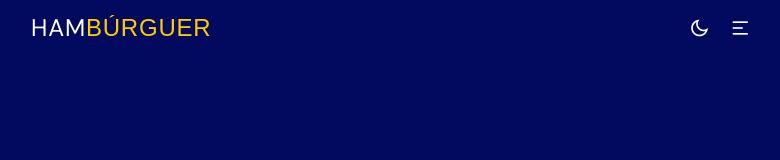
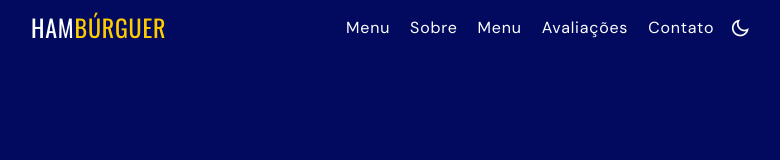
Before and after one commit to Guilhermee-ds/Burger-Store, a website: page src/index.html in a window 1280 px wide. Shown: the whole page, without its empty margins (249-1029 px from the left). Drawn offline with nearby package versions, Linux system fonts and the light colour scheme.

Commit message:
navbar complete

```diff
--- a/src/index.html
+++ b/src/index.html
@@ -18,30 +18,30 @@
   <header class="bg-primaryColor fixed top-0 left-0 w-full z-50">
     <nav class="container relative h-14 flex justify-between items-center">
       <div>
-        <a href="#" class="text-2xl uppercase">Ham<span class="text-secondaryColor font-oswald">búrguer</span>
+        <a href="#" class="text-2xl uppercase font-oswald">Ham<span class="text-secondaryColor ">búrguer</span>
         </a>
       </div>
 
-      <div class=" hidden absolute top-0 left-0 w-full py-14 bg-primaryColor border-b border-secondaryColor" id="nav-menu">
-        <ul class="flex flex-col text-center gap-5" >
+      <div class=" hidden absolute top-0 left-0 w-full py-14 bg-primaryColor border-b border-secondaryColor md:block md:static md:py-0 md:border-none md:w-auto md:ml-auto" id="nav-menu">
+        <ul class="flex flex-col text-center gap-5 md:flex-row" >
           <li>
-            <a href="#home" class=" hover:text-secondaryColor ease-in duration-200">Menu</a>
+            <a href="#home" class=" nav__link hover:text-secondaryColor ease-in duration-200">Menu</a>
           </li>
           <li>
-            <a href="#about" class=" hover:text-secondaryColor ease-in duration-200">Sobre</a>
+            <a href="#about" class=" nav__link hover:text-secondaryColor ease-in duration-200">Sobre</a>
           </li>
           <li>
-            <a href="#menu" class=" hover:text-secondaryColor ease-in duration-200">Menu</a>
+            <a href="#menu" class=" nav__link hover:text-secondaryColor ease-in duration-200">Menu</a>
           </li>
           <li>
-            <a href="#review" class=" hover:text-secondaryColor ease-in duration-200" >Avaliações</a>
+            <a href="#review" class=" nav__link hover:text-secondaryColor ease-in duration-200" >Avaliações</a>
           </li>
           <li>
-            <a href="#contact" class=" hover:text-secondaryColor ease-in duration-200">Contato</a>
+            <a href="#contact" class=" nav__link hover:text-secondaryColor ease-in duration-200">Contato</a>
           </li>
         </ul>
 
-        <div class="absolute top-[0.7rem] right-4 text-2xl cursor-pointer" id="nav-close">
+        <div class="absolute top-[0.7rem] right-4 text-2xl cursor-pointer md:hidden" id="nav-close">
           <i class="ri-close-line"></i>
         </div>
       </div>
@@ -49,7 +49,7 @@
       <div class="flex items-center gap-5">
         <i class="ri-moon-line cursor-pointer ml-4 text-xl"></i>
 
-        <div id="hamburger">
+        <div  class="md:hidden" id="hamburger">
           <i class="ri-menu-2-line cursor-pointer text-xl"></i>
         </div>
       </div>
--- a/src/main.js
+++ b/src/main.js
@@ -1,8 +1,15 @@
 const hamburger = document.getElementById('hamburger');
 const navMenu = document.getElementById('nav-menu');
-const naveClose = document.getElementById('nav-close');
+const navClose = document.getElementById('nav-close');
+const navLink = document.querySelectorAll('.nav__link');
 
-naveClose.addEventListener('click', () =>{
+navLink.forEach(link =>
+    link.addEventListener('click', () =>{
+        navMenu.classList.add('hidden');
+    }),
+    )
+
+navClose.addEventListener('click', () =>{
     navMenu.classList.add('hidden');
 }),
 
--- a/tailwind.config.js
+++ b/tailwind.config.js
@@ -29,7 +29,7 @@ module.exports = {
       }
     },
     fontFamily: {
-      oswald: ['Oswand', 'sans-serif'],
+      oswald: ['Oswald', 'sans-serif'],
       dmsans: ['DM Sans', 'sans-serif'],
     }
   },
```
Also changed, not shown: dist/output.css.
